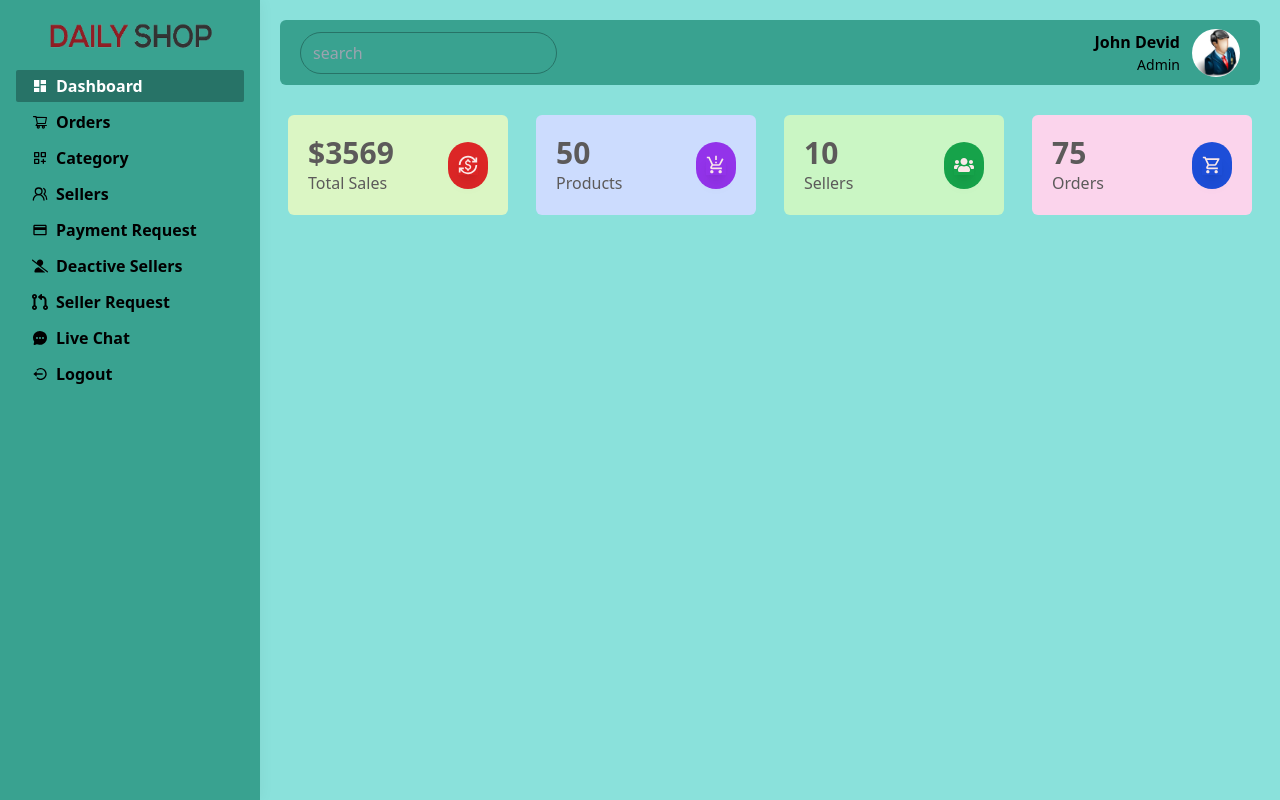
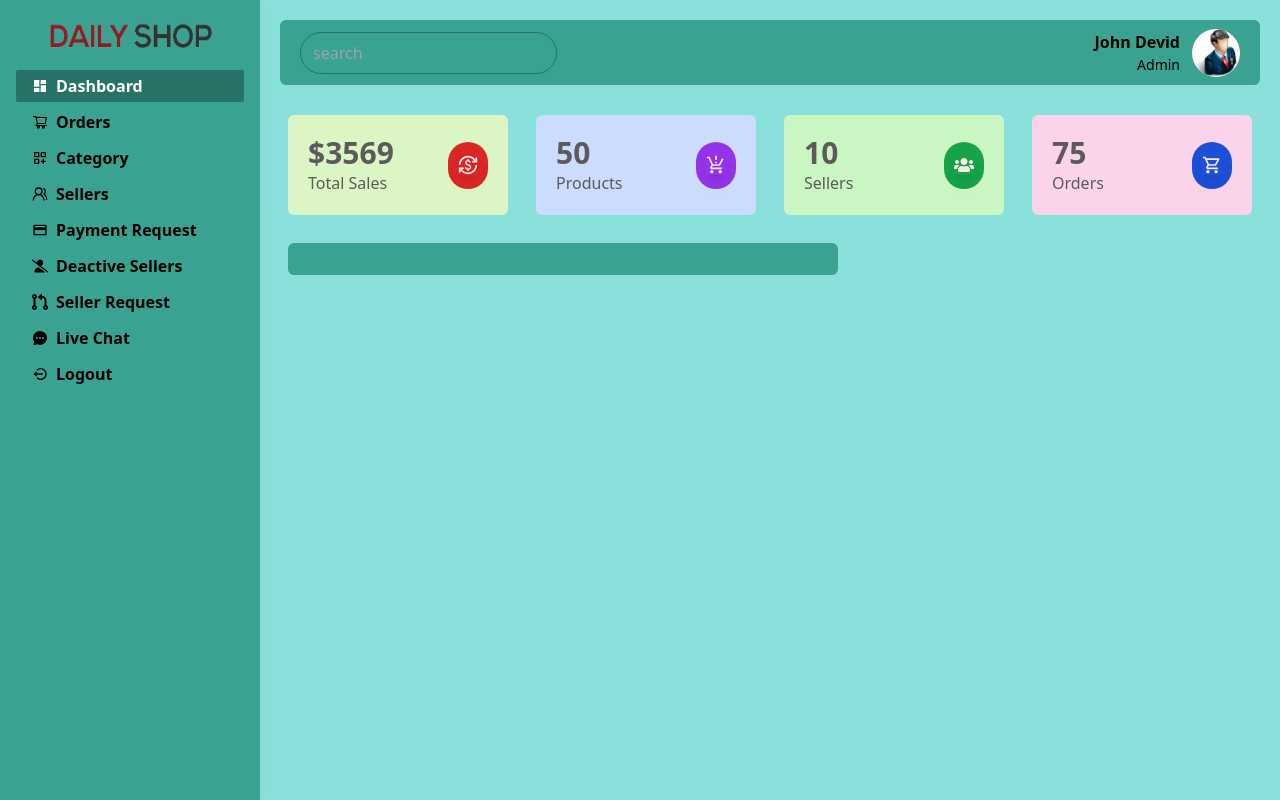
Before and after one commit to Atik2788/e-commerce-project-dashboard, a React (Create React App) app: page /admin/dashboard in a window 1280 px wide. Built offline with nearby package versions, Linux system fonts and the light colour scheme.

Commit message:
starting admin dashboard chart

```diff
--- a/src/views/admin/AdminDashboard.jsx
+++ b/src/views/admin/AdminDashboard.jsx
@@ -1,61 +1,22 @@
 import React from 'react';
-import { MdCurrencyExchange, MdOutlineProductionQuantityLimits, MdOutlineShoppingCart   } from "react-icons/md";
-import { FaUsers } from "react-icons/fa";
+import AdminDashboardHeader from './AdminDashboardHeader';
+
 
 
 const AdminDashboard = () => {
     return (
         <div className='px-2 md:px-7 py-5'>
-          <div className="w-full h-full grid grid-cols-1 sm:grid-cols-2 md:grid-cols-2 lg:grid-cols-4 gap-7">
+          <AdminDashboardHeader/>
 
-            <div className="flex justify-between items-center p-5 bg-[#dbf6c4] rounded-md gap-3">
-              <div className="flex flex-col justify-start items-start text-[#5c5a5a]">
-                <h2 className='text-3xl font-bold '>$3569</h2>
-                <span className='text-md font-medium'>Total Sales</span>
-              </div>
+          <div className='w-full flex flex-wrap mt-7'>
+            <div className="w-full lg:w-7/12 lg:pr-3 ">
+              <div className='w-full bg-[#39a290] p-4 rounded-md '>
 
-              <div className='w-[40px] h-[47px] rounded-full bg-red-600 flex justify-center items-center text-xl'>
-              <MdCurrencyExchange className='text-[#fae8e8] shadow-lg'/>
               </div>
             </div>
+          </div>
 
 
-            <div className="flex justify-between items-center p-5 bg-[#ccdcfe] rounded-md gap-3">
-              <div className="flex flex-col justify-start items-start text-[#5c5a5a]">
-                <h2 className='text-3xl font-bold '>50</h2>
-                <span className='text-md font-medium'>Products</span>
-              </div>
-
-              <div className='w-[40px] h-[47px] rounded-full bg-purple-600 flex justify-center items-center text-xl'>
-              <MdOutlineProductionQuantityLimits  className='text-[#fae8e8] shadow-lg'/>
-              </div>
-            </div>
-
-
-            <div className="flex justify-between items-center p-5 bg-[#caf6c4] rounded-md gap-3">
-              <div className="flex flex-col justify-start items-start text-[#5c5a5a]">
-                <h2 className='text-3xl font-bold '>10</h2>
-                <span className='text-md font-medium'>Sellers</span>
-              </div>
-
-              <div className='w-[40px] h-[47px] rounded-full bg-green-600 flex justify-center items-center text-xl'>
-              <FaUsers  className='text-[#fae8e8] shadow-lg'/>
-              </div>
-            </div>
-
-
-            <div className="flex justify-between items-center p-5 bg-[#fbd4ec] rounded-md gap-3">
-              <div className="flex flex-col justify-start items-start text-[#5c5a5a]">
-                <h2 className='text-3xl font-bold '>75</h2>
-                <span className='text-md font-medium'>Orders</span>
-              </div>
-
-              <div className='w-[40px] h-[47px] rounded-full bg-blue-700 flex justify-center items-center text-xl'>
-              <MdOutlineShoppingCart  className='text-[#fae8e8] shadow-lg'/>
-              </div>
-            </div>
-
-          </div>
         </div>
     );
 };
--- /dev/null
+++ b/src/views/admin/AdminDashboardHeader.jsx
@@ -0,0 +1,60 @@
+import {
+  MdCurrencyExchange,
+  MdOutlineProductionQuantityLimits,
+  MdOutlineShoppingCart,
+} from "react-icons/md";
+import { FaUsers } from "react-icons/fa";
+
+const AdminDashboardHeader = () => {
+  return (
+    <div className="w-full h-full grid grid-cols-1 sm:grid-cols-2 md:grid-cols-2 lg:grid-cols-4 gap-7">
+      {/* Total sels */}
+      <div className="flex justify-between items-center p-5 bg-[#dbf6c4] rounded-md gap-3">
+        <div className="flex flex-col justify-start items-start text-[#5c5a5a]">
+          <h2 className="text-3xl font-bold ">$3569</h2>
+          <span className="text-md font-medium">Total Sales</span>
+        </div>
+
+        <div className="w-[40px] h-[47px] rounded-full bg-red-600 flex justify-center items-center text-xl">
+          <MdCurrencyExchange className="text-[#fae8e8] shadow-lg" />
+        </div>
+      </div>
+      {/* Total Products */}
+      <div className="flex justify-between items-center p-5 bg-[#ccdcfe] rounded-md gap-3">
+        <div className="flex flex-col justify-start items-start text-[#5c5a5a]">
+          <h2 className="text-3xl font-bold ">50</h2>
+          <span className="text-md font-medium">Products</span>
+        </div>
+        <div className="w-[40px] h-[47px] rounded-full bg-purple-600 flex justify-center items-center text-xl">
+          <MdOutlineProductionQuantityLimits className="text-[#fae8e8] shadow-lg" />
+        </div>
+      </div>
+
+      {/* Total Sellers */}
+      <div className="flex justify-between items-center p-5 bg-[#caf6c4] rounded-md gap-3">
+        <div className="flex flex-col justify-start items-start text-[#5c5a5a]">
+          <h2 className="text-3xl font-bold ">10</h2>
+          <span className="text-md font-medium">Sellers</span>
+        </div>
+
+        <div className="w-[40px] h-[47px] rounded-full bg-green-600 flex justify-center items-center text-xl">
+          <FaUsers className="text-[#fae8e8] shadow-lg" />
+        </div>
+      </div>
+
+      {/* Total Orders */}
+      <div className="flex justify-between items-center p-5 bg-[#fbd4ec] rounded-md gap-3">
+        <div className="flex flex-col justify-start items-start text-[#5c5a5a]">
+          <h2 className="text-3xl font-bold ">75</h2>
+          <span className="text-md font-medium">Orders</span>
+        </div>
+
+        <div className="w-[40px] h-[47px] rounded-full bg-blue-700 flex justify-center items-center text-xl">
+          <MdOutlineShoppingCart className="text-[#fae8e8] shadow-lg" />
+        </div>
+      </div>
+    </div>
+  );
+};
+
+export default AdminDashboardHeader;
```
